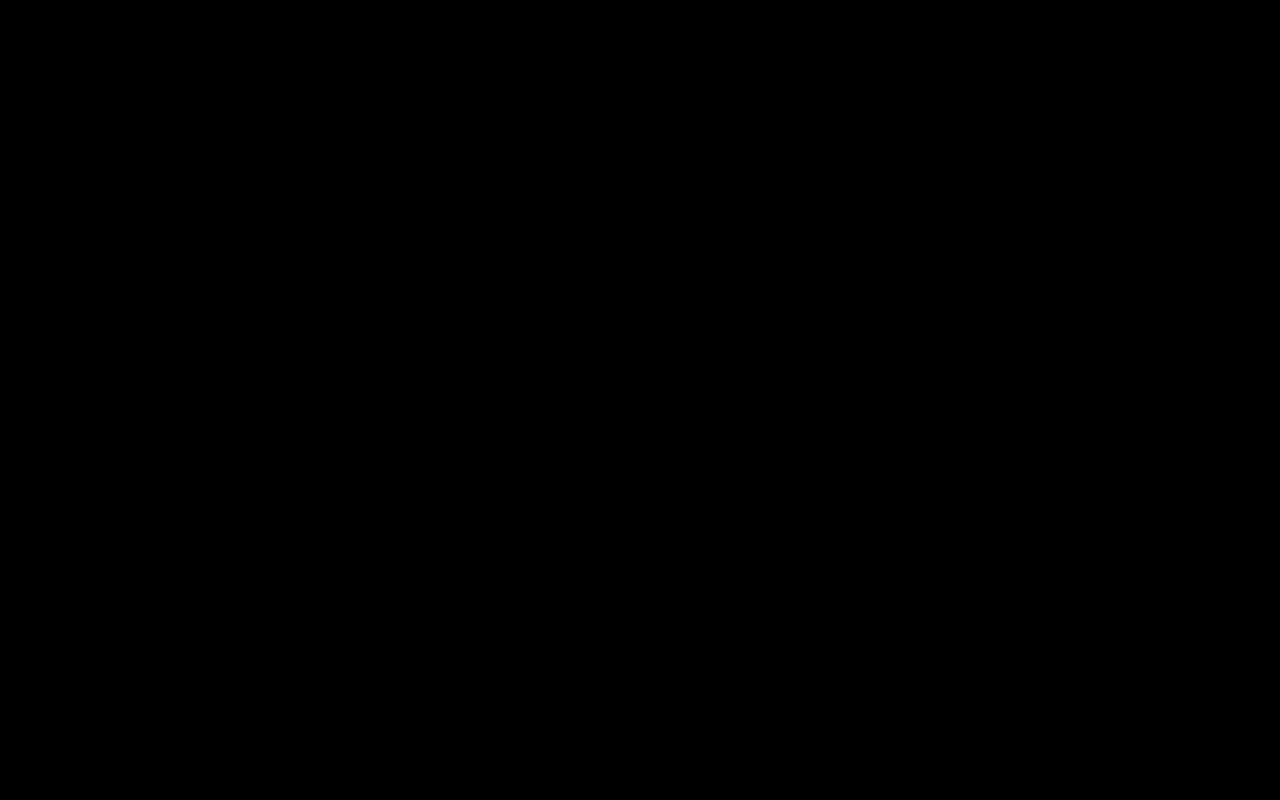
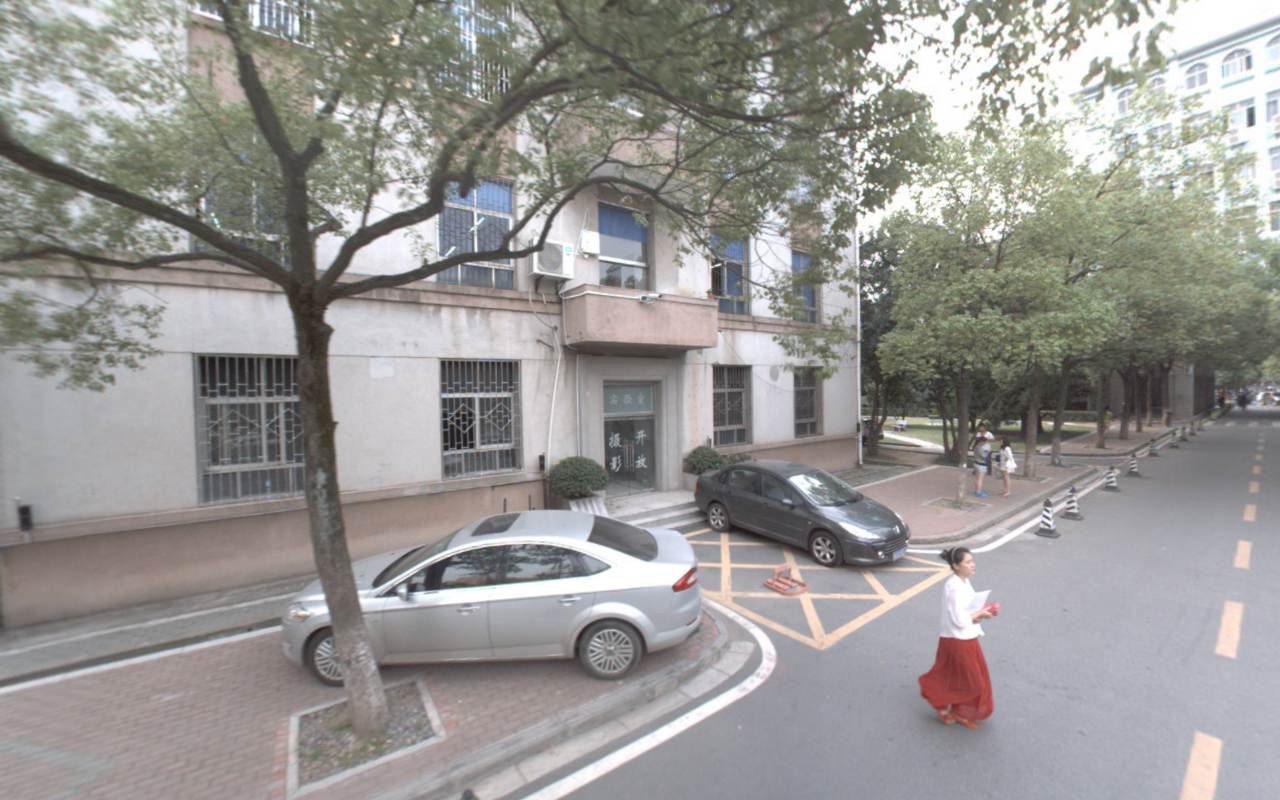
Before and after one commit to zouxianghong/Panorama-Viewer, a plain HTML site: page index.html in a window 1280 px wide. Drawn offline with Linux system fonts and the light colour scheme; animation ran at ten frames a second.

Commit message:
Update index.html

```diff
--- a/index.html
+++ b/index.html
@@ -18,7 +18,7 @@
 <body>
 <script>
     // panoramas background
-    var panoramaPath = "PanoramaData\ladybug_panoramic_001915.jpg";
+    var panoramaPath = "PanoramaData/ladybug_panoramic_001915.jpg";
     // setting up the renderer
     renderer = new THREE.WebGLRenderer();
     renderer.setSize(window.innerWidth, window.innerHeight);
```
